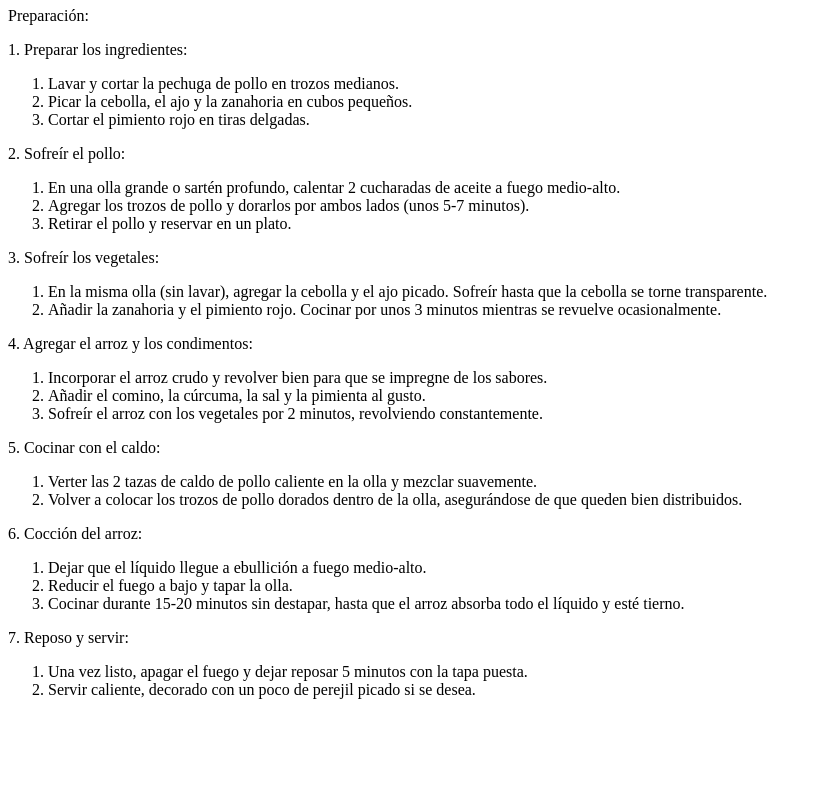
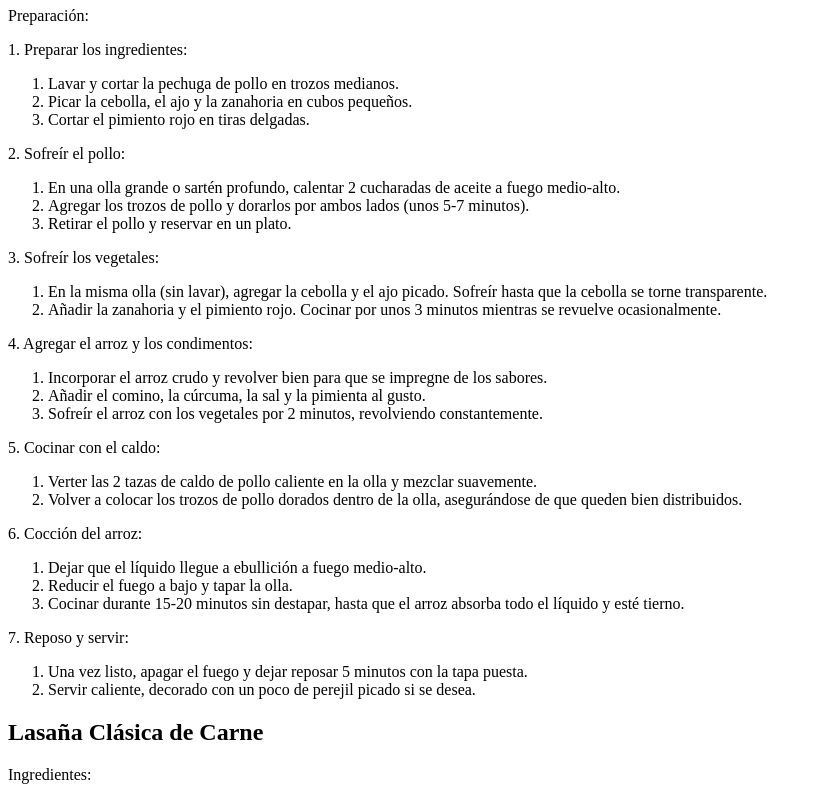
Before and after one commit to Echamorro229/Rubrica_1.1, a plain HTML site: page index.html in a window 1280 px wide. Shown: the part 386-1186 px from the top of the page, without its empty margins (0-818 px from the left). Before the commit the page ends 1101 px from the top, so only its background shows below. Drawn offline with Linux system fonts and the light colour scheme.

Commit message:
comence la priimera receta

```diff
--- a/index.html
+++ b/index.html
@@ -63,6 +63,9 @@
                     <li>Una vez listo, apagar el fuego y dejar reposar 5 minutos con la tapa puesta.</li>
                     <li>Servir caliente, decorado con un poco de perejil picado si se desea.</li>
                 </ol>
+    <h2>Lasaña Clásica de Carne</h2>
+        <p>Ingredientes:</p>
+
 
 </body>
 </html>
```
Lines whose indentation alone changed are shown as unchanged.
